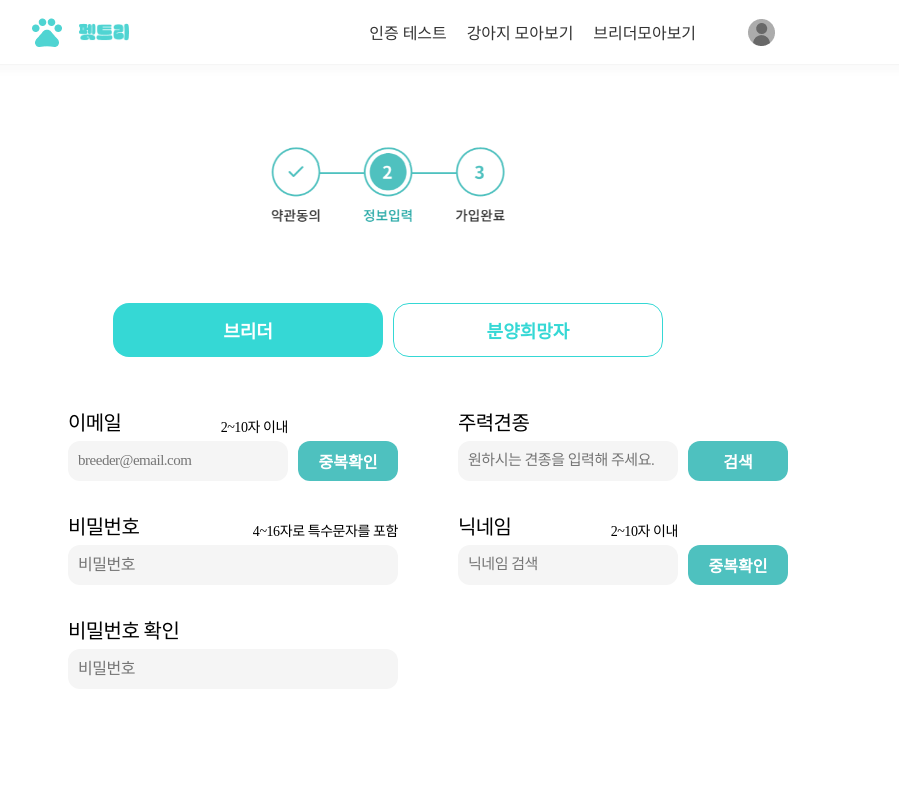
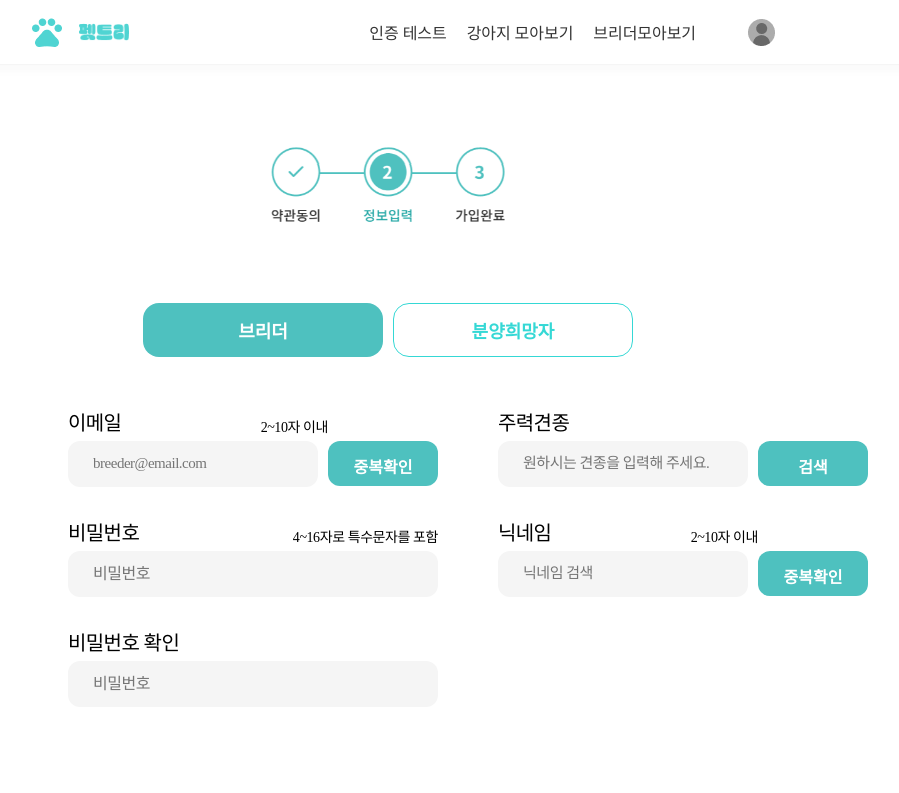
Before and after one commit to next-petree/frontend, a React (Create React App) app: page /register-detail in a window 1280 px wide. Shown: the top 793 px of the page, without its empty margins (252-1151 px from the left). Built offline with nearby package versions, Linux system fonts and the light colour scheme; no server answers; a web font is replaced by a local one.

Commit message:
FIX: 회원가입 상세 css 수정

```diff
--- a/src/component/LoginContent/LoginContent.tsx
+++ b/src/component/LoginContent/LoginContent.tsx
@@ -82,7 +82,9 @@ const LoginContent = () => {
         "로그인 에러:",
         error.response ? error.response.data : error.message,
       );
-      alert("로그인 과정에서 오류가 발생했습니다.");
+      await Swal.fire(
+        alertList.errorMessage("로그인 과정에서 오류가 발생했습니다."),
+      );
     }
   };
 
--- a/src/component/RegisterContent/RegisterContent/RegisterContentStyle.ts
+++ b/src/component/RegisterContent/RegisterContent/RegisterContentStyle.ts
@@ -158,11 +158,12 @@ export const NextButton = styled.button`
   padding: 13px 25px;
   border: none;
   border-radius: 16px;
-  background-color: #35d8d5;
+  background-color: #4ec1bf;
   color: #fff;
   font-family: Noto Sans KR;
   font-size: 18px;
   font-style: normal;
   font-weight: 700;
   line-height: normal;
+  cursor: pointer;
 `;
--- a/src/component/RegisterContent/RegisterContentDetail/RegisterContentDetailStyle.ts
+++ b/src/component/RegisterContent/RegisterContentDetail/RegisterContentDetailStyle.ts
@@ -29,11 +29,11 @@ const SelectButton = styled.button`
   display: flex;
   align-items: center;
   justify-content: center;
-  width: 270px;
+  width: 240px;
   padding: 13px 25px;
   border: none;
   border-radius: 16px;
-  background-color: #35d8d5;
+  background-color: #4ec1bf;
   color: #fff;
   font-family: Noto Sans KR;
   font-size: 18px;
@@ -73,7 +73,7 @@ const InfomationText = styled.div`
 const ShortInput = styled.input`
   width: 200px;
   height: 20px;
-  padding: 10px;
+  padding: 13px 25px;
   border: none;
   border-radius: 12px;
   background-color: #f5f5f5;
@@ -87,9 +87,9 @@ const ShortInput = styled.input`
 `;
 
 const LongInput = styled.input`
-  width: 310px;
+  width: 320px;
   height: 20px;
-  padding: 10px;
+  padding: 13px 25px;
   border: none;
   border-radius: 12px;
   background-color: #f5f5f5;
@@ -103,9 +103,9 @@ const LongInput = styled.input`
 `;
 
 const CheckButton = styled.button`
-  width: 100px;
-  height: 40px;
-  padding: 7px;
+  width: 110px;
+  height: 45px;
+  padding: 13px 25px;
   border: none;
   border-radius: 12px;
   background-color: #4ec1bf;
@@ -306,7 +306,7 @@ export const RegisterButton = styled.button`
   padding: 13px 25px;
   border: none;
   border-radius: 16px;
-  background-color: #35d8d5;
+  background-color: #4ec1bf;
   color: #fff;
   font-family: Noto Sans KR;
   font-size: 18px;
```
